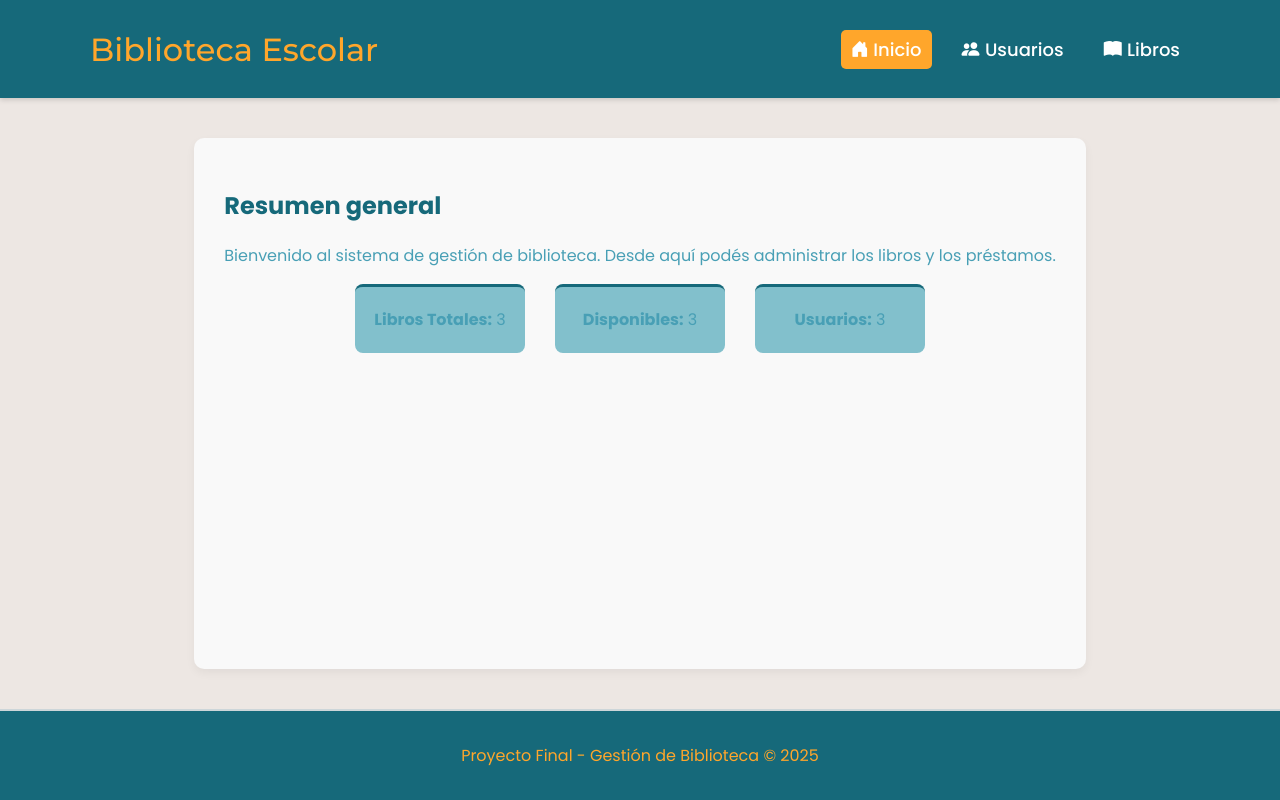
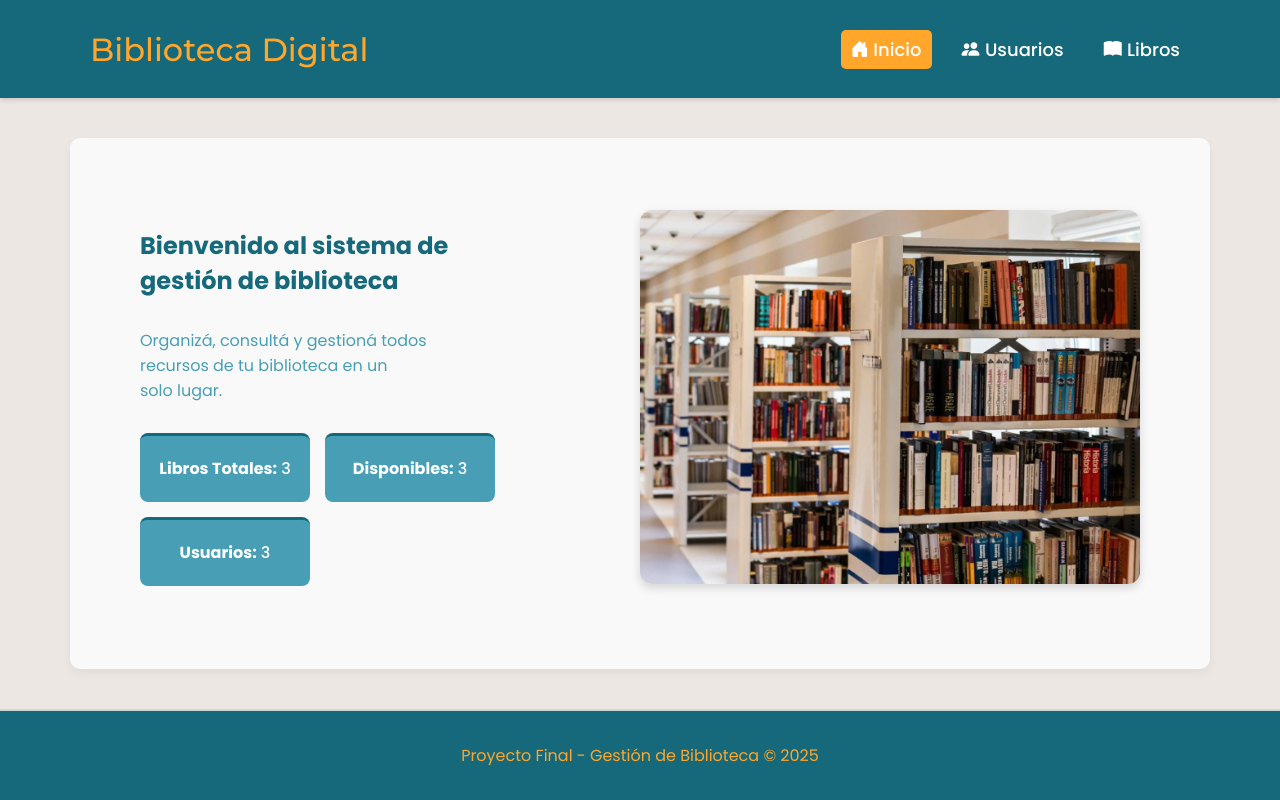
Before and after one commit to lautaro-ruspil/TP-FINAL-ALGORITMOS, a Flask app: page / in a window 1280 px wide. Run offline with Flask 3, Linux system fonts and the light colour scheme.

Commit message:
Actualización del diseño del dashboard según prototipo

```diff
--- a/app/static/css/index.css
+++ b/app/static/css/index.css
@@ -116,29 +116,39 @@ nav a.activo {
 
 .dashboard h2 {
     color: var(--color-primario-oscuro);
+    font-size: 1.8 rem;
+    margin-bottom: 10px;
 }
 
 .dashboard p {
     color: var(--color-primario);
+    max-width: 300px;
+    margin-top: 30px;
 }
 
-.dashboard .container-resumen {
+.container-resumen{
+    margin-top: 30px;
     display: flex;
-    justify-content: center;
-    gap: 30px;
     flex-wrap: wrap;
-    align-items: center;
+    gap: 15px;
 }
 
 .container-resumen a {
     text-decoration: none;
 }
 
+.card-resumen p {
+    margin: 0;
+    line-height: 1.2;
+    font-weight: 500;
+    color: #fff;
+}
+
 .card-resumen {
     display: flex;
     justify-content: center;
     align-items: center;
-    background-color: var(--color-primario-claro);
+    background-color: var(--color-primario);
     color: #fff;
     border-radius: 8px;
     padding: 8px 10px;
@@ -154,6 +164,33 @@ nav a.activo {
     background-color: var(--color-acento);
     color: #fff;
     transform: translateY(-6px);
+}
+
+.dashboard-imagen {
+    display: flex;
+    align-items: center;
+    justify-content: space-between;
+    flex-wrap: nowrap;
+    gap: 50px;
+    padding: 40px;
+}
+
+.dashboard-texto {
+    flex: 1;
+    max-width: 450px; /* controla el ancho del texto + botones */
+}
+
+.imagen-biblioteca {
+    flex: 1;
+    display: flex;
+    justify-content: center;
+}
+
+.imagen-biblioteca img {
+    width: 500px;
+    max-width: 100%;
+    border-radius: 12px;
+    box-shadow: 0 4px 10px rgba(0, 0, 0, 0.15);
 }
 
 /* ===========================
--- a/app/templates/base.html
+++ b/app/templates/base.html
@@ -32,7 +32,7 @@
                     href="{{ url_for('inicio') }}"
                     class="{% if active_page == 'inicio'%}activo{% endif %}"
                 >
-                    <h2>Biblioteca Escolar</h2>
+                    <h2>Biblioteca Digital</h2>
                 </a>
                 <nav>
                     <a
--- a/app/templates/index.html
+++ b/app/templates/index.html
@@ -1,10 +1,14 @@
 {% extends "base.html" %} {% block title %}Inicio{% endblock %} {% block content
 %}
 <section class="dashboard">
-    <h2>Resumen general</h2>
+    <div class="dashboard-imagen">
+    <div class="dashboard-texto">
+        <h2>Bienvenido al sistema de <br>
+            gestión de biblioteca</h2>
         <p>
-        Bienvenido al sistema de gestión de biblioteca. Desde aquí podés
-        administrar los libros y los préstamos.
+            Organizá, consultá y gestioná todos <br>
+            recursos de tu biblioteca en un <br>
+            solo lugar.
         </p>
         <div class="container-resumen">
             <a href="{{url_for('libros')}}">
@@ -33,5 +37,12 @@
                 </div>
             </a>
         </div>
+    </div>
+
+        <div class="imagen-biblioteca">
+            <img src="{{ url_for ('static',filename='biblioteca.jpg')}}"
+            alt="Biblioteca">
+        </div>
+    </div>
 </section>
 {% endblock %}
```
Also changed, not shown: app/static/biblioteca.jpg (added). Lines whose indentation alone changed are shown as unchanged.
